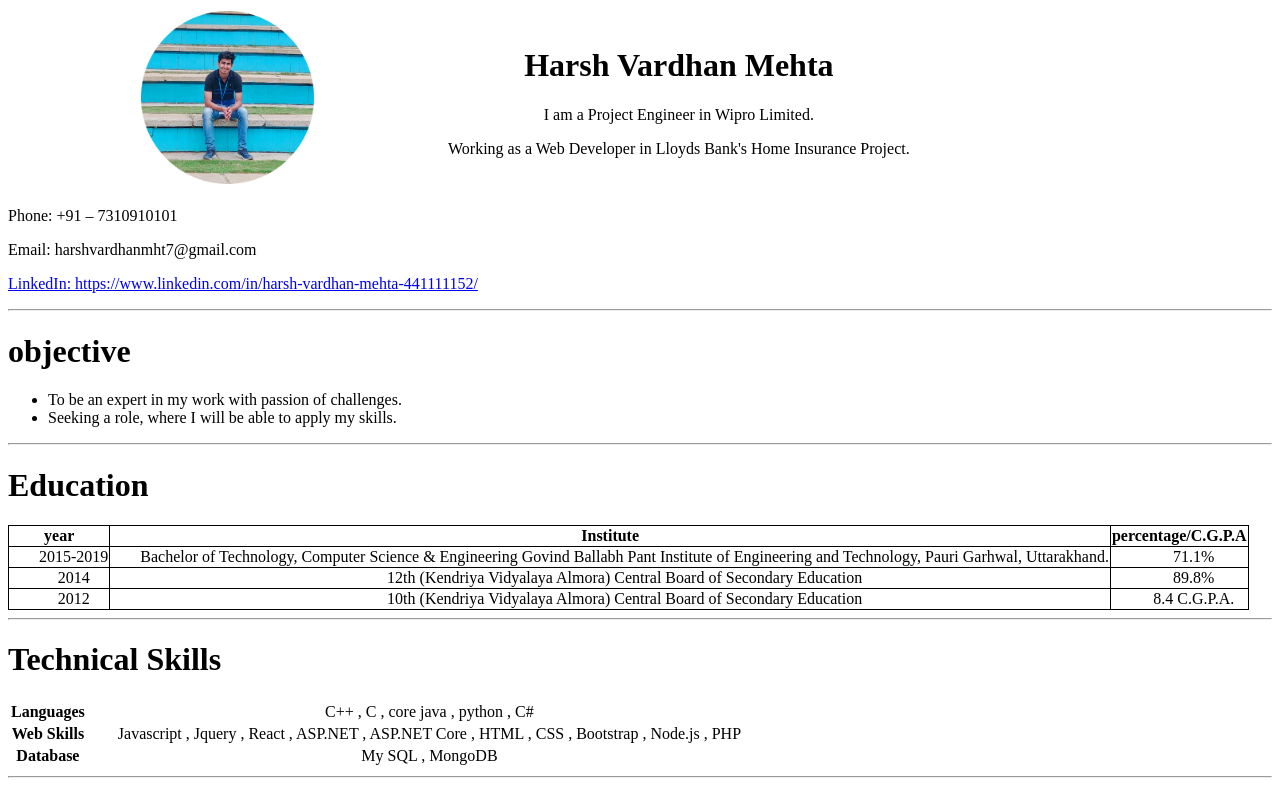
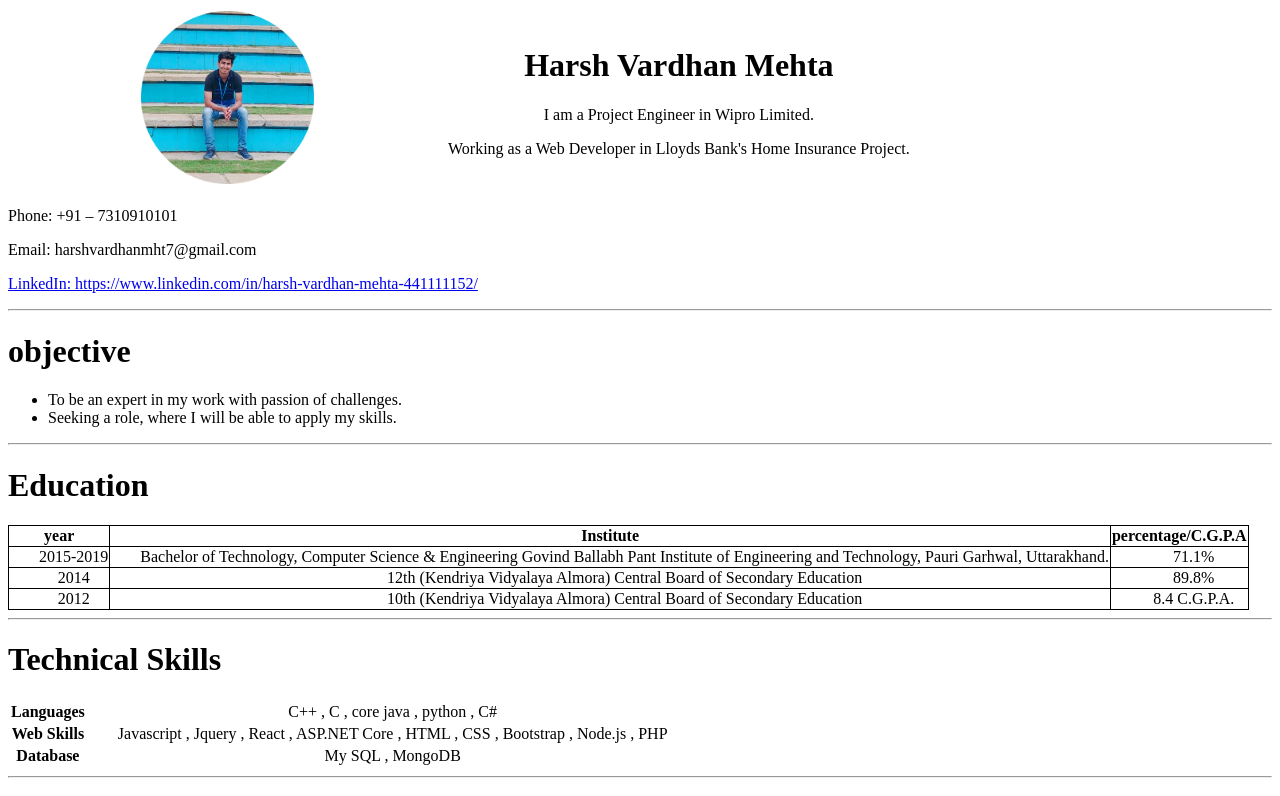
Before and after one commit to harshvardhanmht7/Resume, a plain HTML site: page index.html in a window 1280 px wide. Shown: the top 796 px of the page. Drawn offline with Linux system fonts and the light colour scheme.

Commit message:
Update index.html

```diff
--- a/index.html
+++ b/index.html
@@ -91,7 +91,7 @@ Central Board of Secondary Education</td>
     </tr>
     <tr>
       <th>Web Skills</th>
-      <td>Javascript  , Jquery , React , ASP.NET  ,  ASP.NET Core   ,  HTML ,  CSS  ,  Bootstrap , Node.js  , PHP </td>
+      <td>Javascript  , Jquery , React ,   ASP.NET Core   ,  HTML ,  CSS  ,  Bootstrap , Node.js  , PHP </td>
     </tr>
 
     <tr>
```
